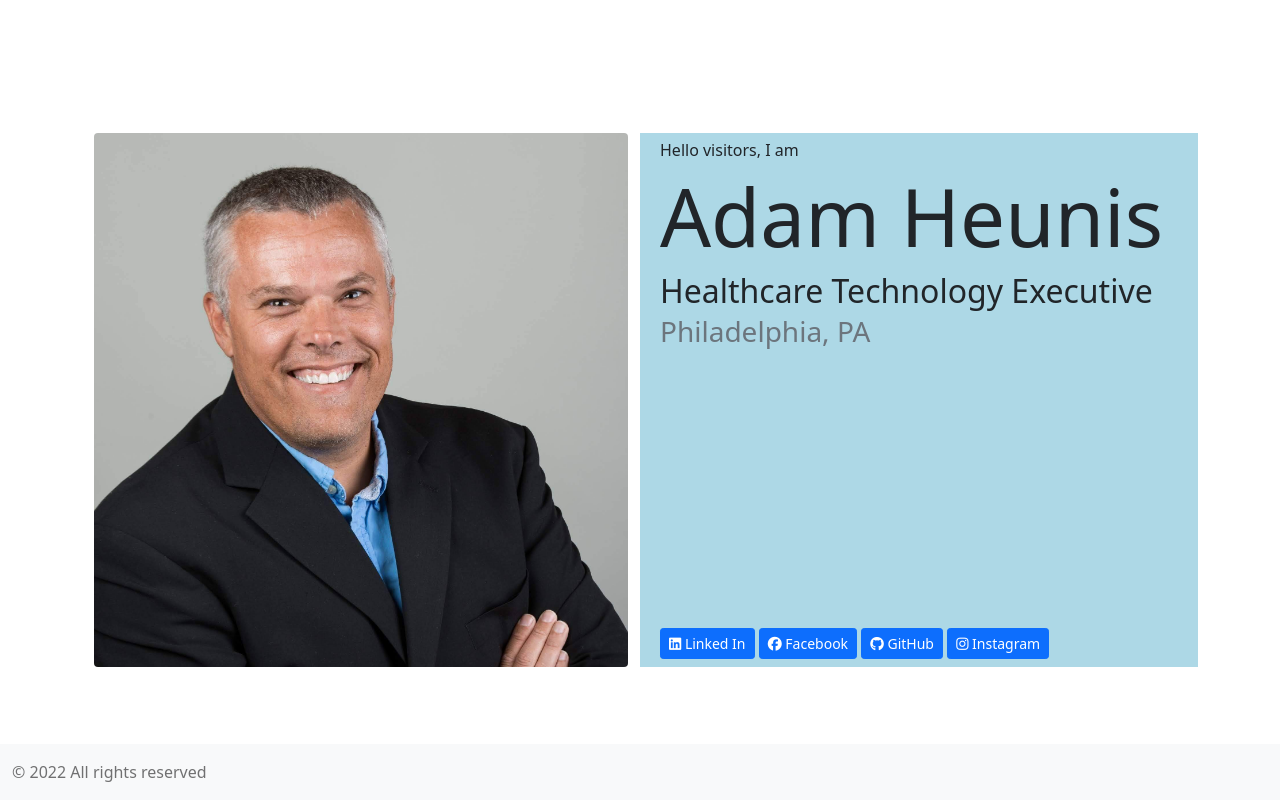
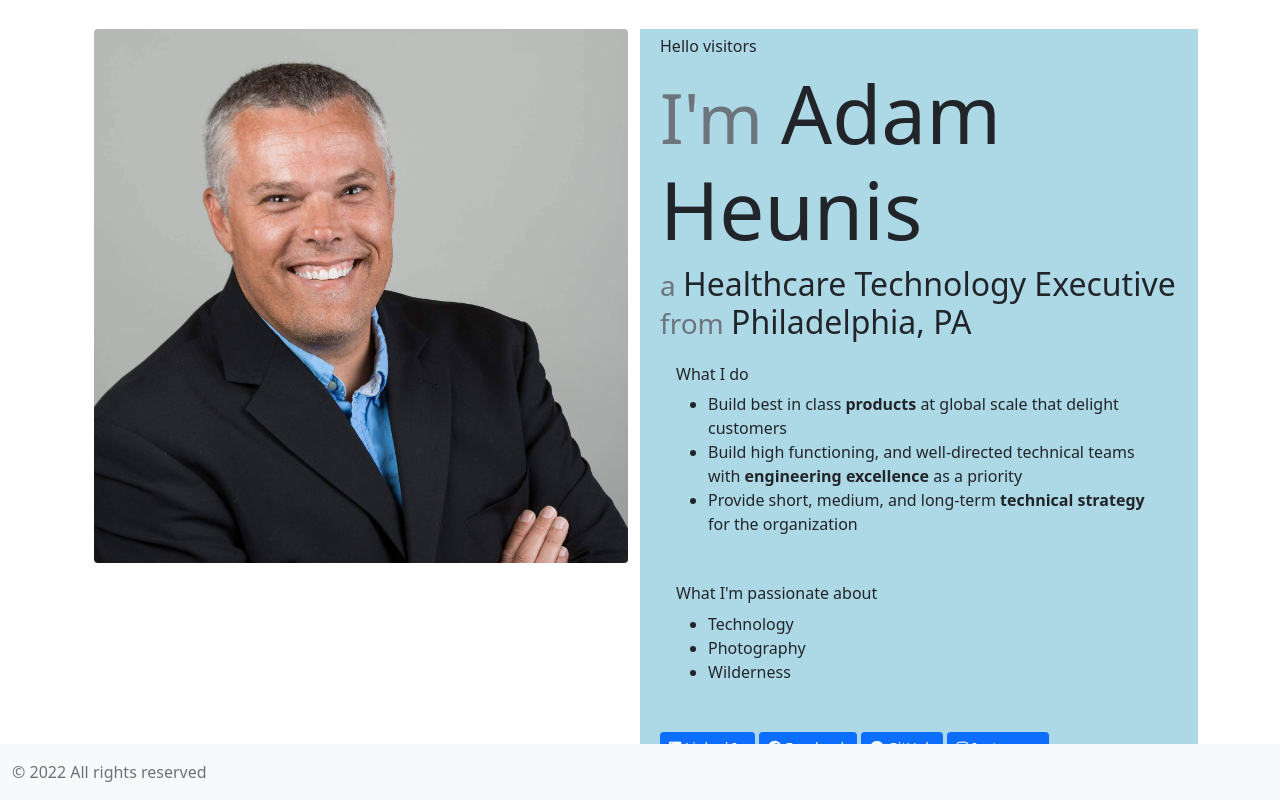
Before and after one commit to ajheunis/ajheunis.github.io, a plain HTML site: page index.html in a window 1280 px wide. Drawn offline with nearby package versions, Linux system fonts and the light colour scheme.

Commit message:
Added paragraphs

```diff
--- a/index.html
+++ b/index.html
@@ -12,7 +12,7 @@
         gtag('config', 'UA-415938-21');
     </script>
     <script src="https://kit.fontawesome.com/2ee18c451a.js" crossorigin="anonymous"></script>
-    <title>Adam Heunis, Tech Executive profile</title>
+    <title>Adam Heunis | Healthcare Technology Executive</title>
     <link href="https://cdn.jsdelivr.net/npm/bootstrap@5.1.3/dist/css/bootstrap.min.css" rel="stylesheet"
         integrity="sha384-1BmE4kWBq78iYhFldvKuhfTAU6auU8tT94WrHftjDbrCEXSU1oBoqyl2QvZ6jIW3" crossorigin="anonymous">
 </head>
@@ -28,11 +28,34 @@
                     </div>
                     <div class="col d-flex align-items-start flex-column" style="background-color:lightblue">
                         <div class="p-2">
-                            <p class="h6">Hello visitors, I am</p>
-                            <h1 class="display-1">Adam Heunis</h1>
-                            <h2>Healthcare Technology Executive
-                                <small class="text-muted">Philadelphia, PA</small>
+                            <p class="h6">Hello visitors</p>
+                            <h1 class="display-1"><small class="text-muted">I'm </small>Adam Heunis
+                            </h1>
+                            <h2>
+                                <small class="text-muted">a </small>Healthcare Technology Executive<small
+                                    class="text-muted"> from </small> Philadelphia, PA
                             </h2>
+                            <div class="p-3">
+                                <p class="h6">What I do</p>
+                                <ul>
+                                    <li>Build best in class <strong>products</strong> at global scale that delight
+                                        customers</li>
+                                    <li>Build high functioning, and well-directed technical teams with
+                                        <strong>engineering excellence</strong> as a priority
+                                    </li>
+                                    <li>Provide short, medium, and long-term <strong>technical strategy</strong> for the
+                                        organization
+                                    </li>
+                                </ul>
+                            </div>
+                            <div class="p-3">
+                                <p class="h6">What I'm passionate about</p>
+                                <ul>
+                                    <li>Technology</li>
+                                    <li>Photography</li>
+                                    <li>Wilderness</li>
+                                </ul>
+                            </div>
                         </div>
                         <div class="mt-auto p-2">
                             <a class="btn btn-primary btn-sm" href="https://www.linkedin.com/in/adamheunis/"
```
